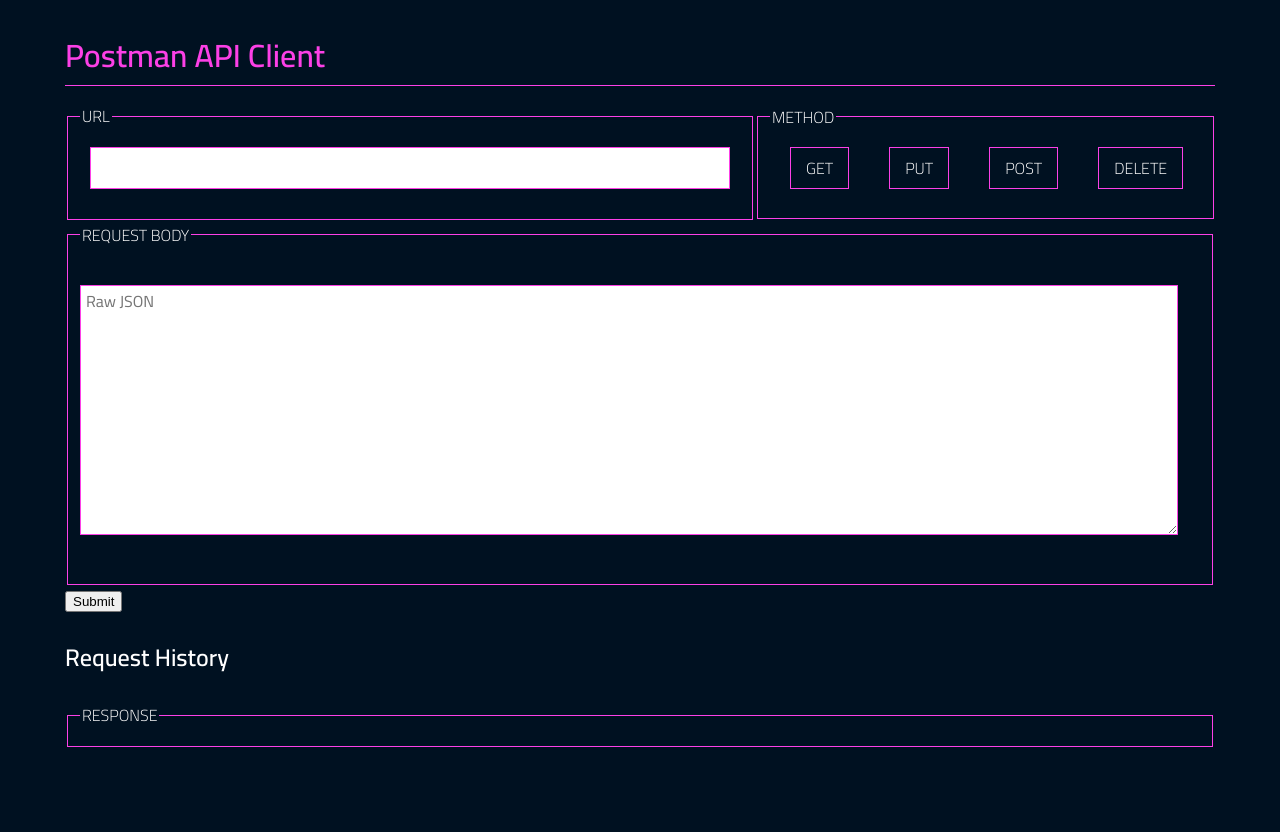
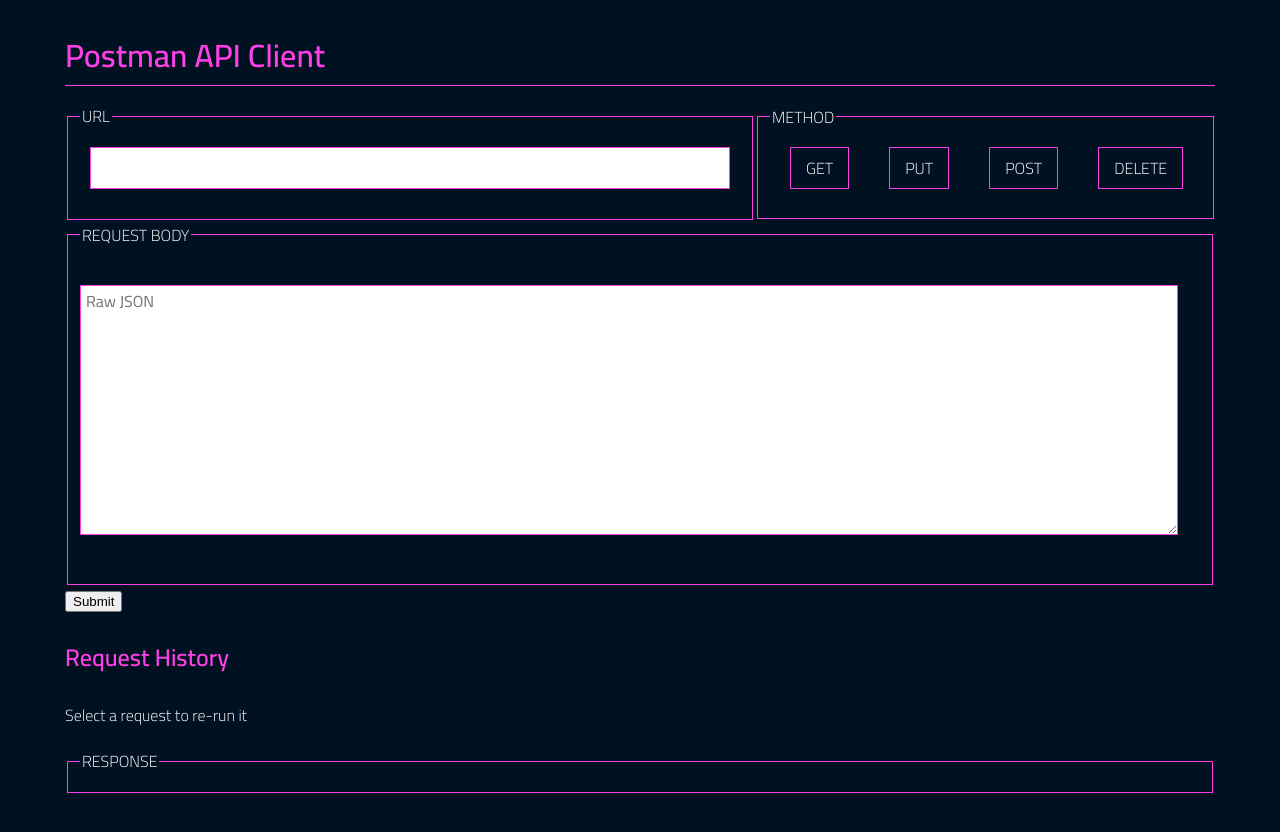
Before and after one commit to jennagoldman/postman-hooks, a React app: page / in a window 1280 px wide. Shown: the top 832 px of the page. Before the commit the page ends 800 px from the top, so only its background shows below. Built offline with nearby package versions, Linux system fonts and the light colour scheme.

Commit message:
add submitted request to history state and render in RequestHistory component

```diff
--- a/src/components/RequestHistory/RequestHistory.css
+++ b/src/components/RequestHistory/RequestHistory.css
@@ -0,0 +1,7 @@
+h2 {
+  color: #fc40e6;
+}
+
+.requestMethod {
+  text-transform: uppercase;
+}
--- a/src/components/RequestHistory/RequestHistory.jsx
+++ b/src/components/RequestHistory/RequestHistory.jsx
@@ -1,9 +1,18 @@
 import React from 'react';
 import styles from './RequestHistory.css';
 
-const RequestHistory = () => (
+const RequestHistory = ({ history }) => (
   <div className={styles.historyContainer}>
     <h2>Request History</h2>
+    <p>Select a request to re-run it</p>
+    <div>
+      {history.map(request => (
+        <li key={Math.random() * 100}>
+          <h3 className={styles.requestMethod}>{request.method}</h3>
+          <p>{request.url}</p>
+        </li>
+      ))}
+    </div>
   </div>
 );
 
--- a/src/containers/RequestFormContainer/RequestFormContainer.jsx
+++ b/src/containers/RequestFormContainer/RequestFormContainer.jsx
@@ -8,6 +8,7 @@ const RequestFormContainer = () => {
   const [method, setMethod] = useState('');
   const [body, setBody] = useState(null);
   const [response, setResponse] = useState('');
+  const [history, setHistory] = useState([]);
 
   const handleUrlChange = ({ target }) => {
     setUrl(target.value);
@@ -39,6 +40,15 @@ const RequestFormContainer = () => {
     })
       .then(res => res.json())
       .then(data => setResponse(data));
+
+    setHistory(prevHistory => ([
+      ...prevHistory,
+      {
+        url,
+        method,
+        body
+      }
+    ]));
   };
 
   // {
@@ -50,7 +60,7 @@ const RequestFormContainer = () => {
   return (
     <>
       <RequestForm url={url} onUrlChange={handleUrlChange} method={method} onMethodChange={handleMethodChange} body={body} onBodyChange={handleBodyChange} onRequestSubmit={handleRequestSubmit} />
-      <RequestHistory />
+      <RequestHistory history={history} />
       <Response response={response} />
     </>
   );
```
